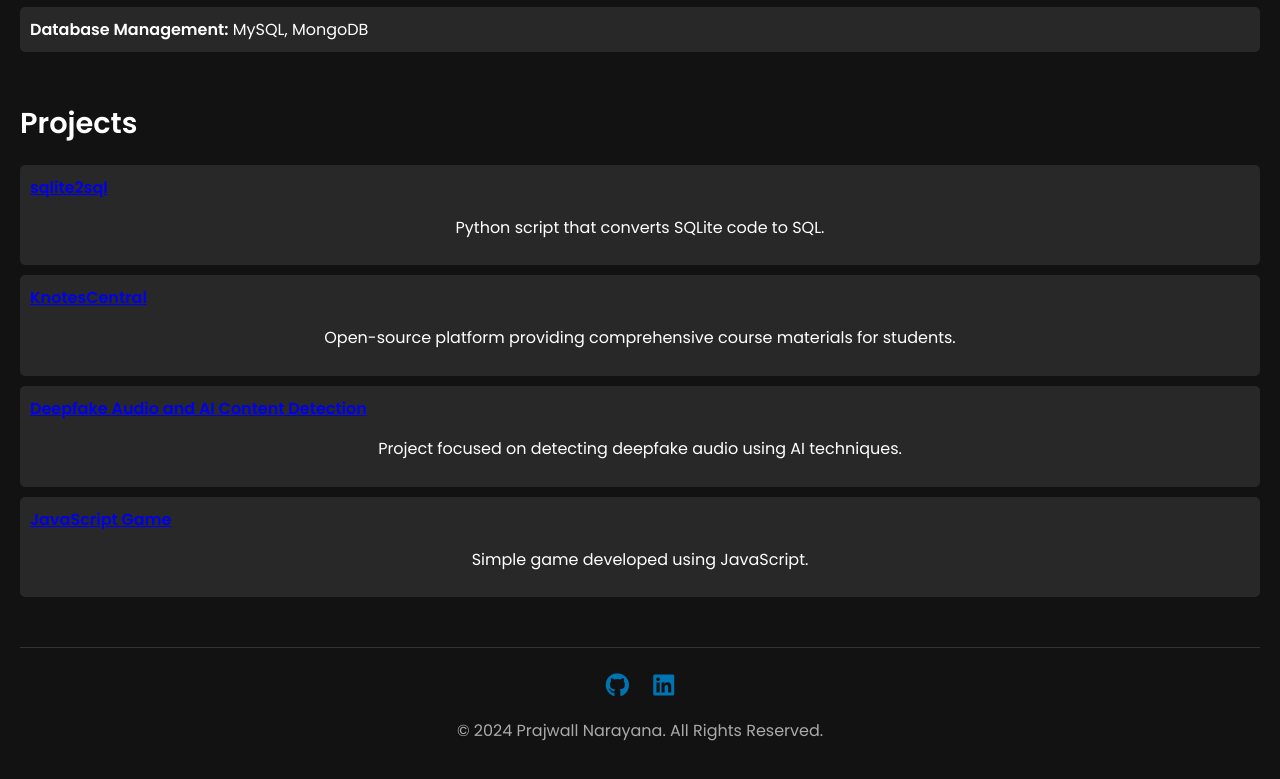
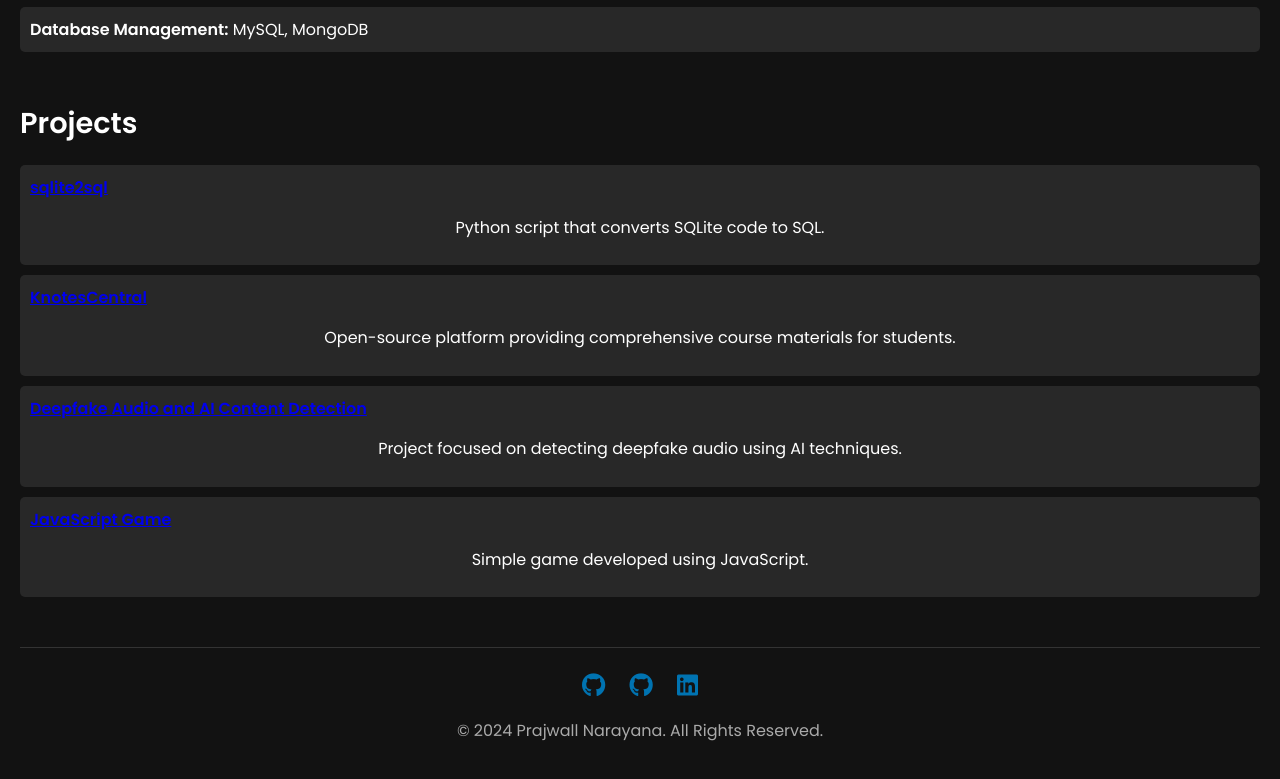
Before and after one commit to Developer1010x/S_Prajwall_Narayana, a plain HTML site: page index.html in a window 1280 px wide. Shown: the part 973-1752 px from the top of the page. Drawn offline with Linux system fonts and the light colour scheme.

Commit message:
Update index.html

```diff
--- a/index.html
+++ b/index.html
@@ -281,6 +281,7 @@
     <footer class="footer">
         <div class="social-links">
             <a href="https://github.com/developer1010x" target="_blank"><i class="fab fa-github"></i></a>
+            <a href="https://github.com/developer1100x" target="_blank"><i class="fab fa-github"></i></a>
             <a href="https://www.linkedin.com/in/s-prajwall-n-1a82b7262/" target="_blank"><i class="fab fa-linkedin"></i></a>
         </div>
         <p>&copy; 2024 Prajwall Narayana. All Rights Reserved.</p>
```
